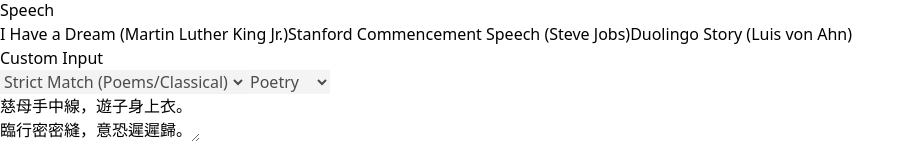
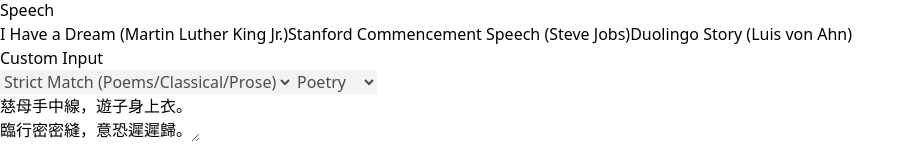
Before and after one commit to Albair581/memorize-flow, a React (Vite) app: page / in a window 1280 px wide. Shown: the part 218-368 px from the top of the page, without its empty margins (0-915 px from the left). Built offline with nearby package versions, Linux system fonts and the light colour scheme; the HTML template or start-up script is replaced by a standard one.

Commit message:
added prose to strict

```diff
--- a/src/App.jsx
+++ b/src/App.jsx
@@ -411,7 +411,7 @@ const App = () => {
                 className={`w-full p-2 text-sm border rounded-lg bg-white ${isCustom ? 'border-indigo-300' : 'border-slate-200 bg-slate-50 text-slate-400'}`}
               >
                   <option value="fuzzy">Fuzzy Match (Speeches/Prose)</option>
-                  <option value="strict">Strict Match (Poems/Classical)</option>
+                  <option value="strict">Strict Match (Poems/Classical/Prose)</option>
               </select>
               <select
                 value={presetCategory}
```
